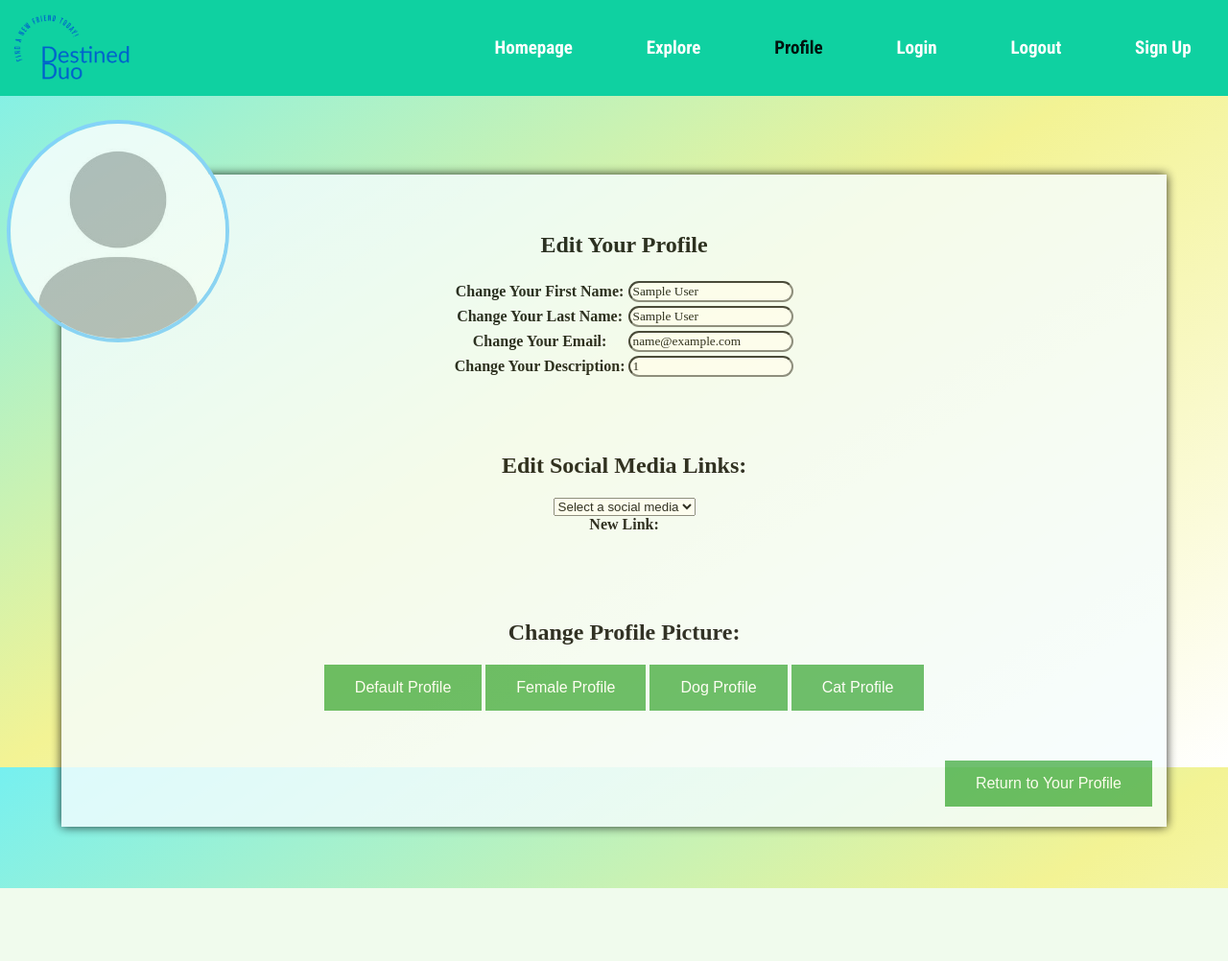
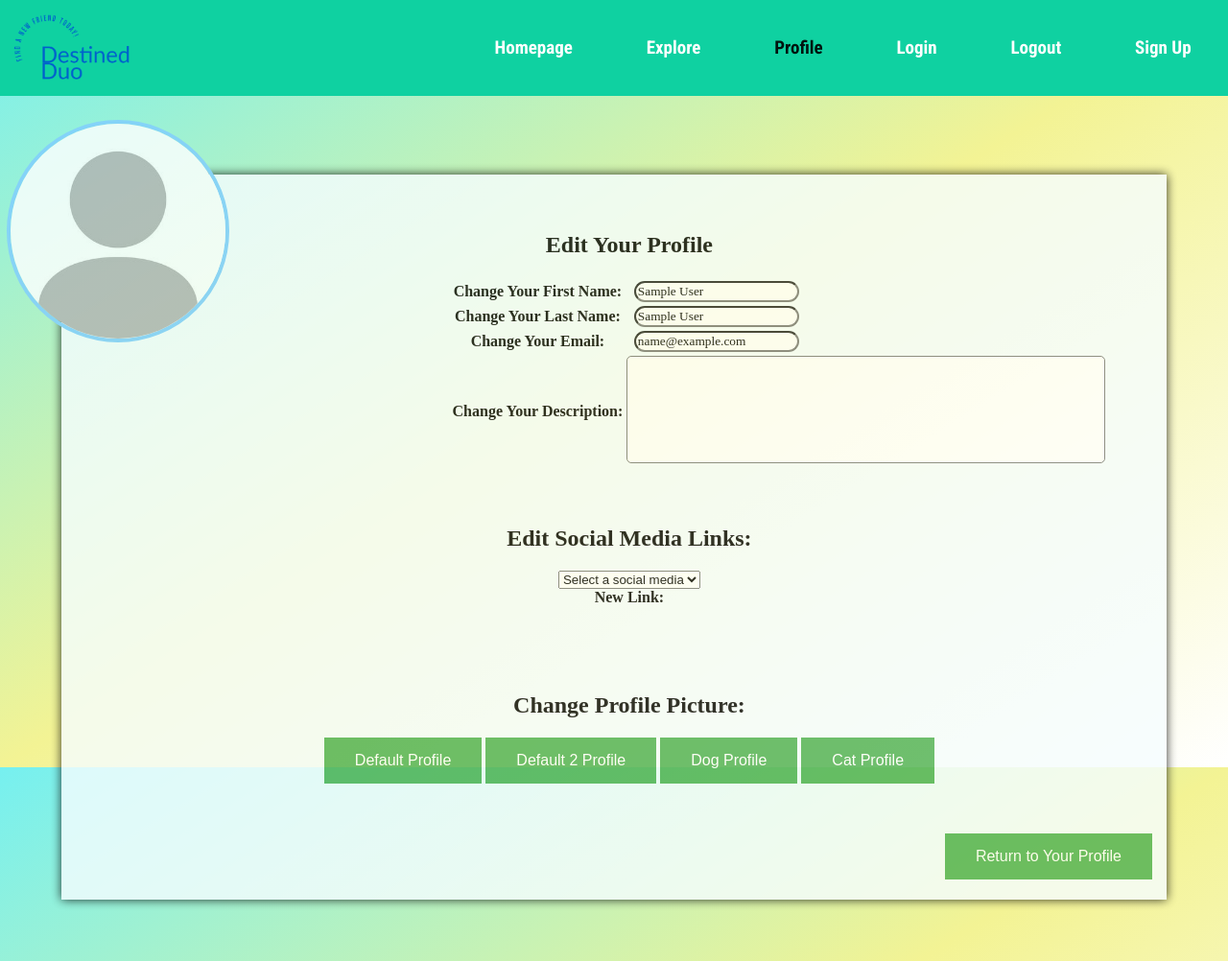
Before and after one commit to ITWS-2110-Group-1-BARK/Project, a PHP site: page /pages/edit_profile.php in a window 1280 px wide. Shown: the whole page at 96% size. Before the commit the page ends 926 px from the top, so only its background shows below. Run offline with PHP 8.4, Linux system fonts and the light colour scheme; the visitor is signed in with stand-in values (Sample User, id 1); data comes from the database, SQL or seed files in the repository; data that the repository does not hold is empty; some libraries are stand-ins or nearby versions.

Commit message:
made edits to the profile page from presentation

```diff
--- a/pages/edit_profile.php
+++ b/pages/edit_profile.php
@@ -57,7 +57,9 @@
 
                     <tr>
                         <td style = "font-weight: bold;" >Change Your Description: </td>
-                        <td><input onchange = "change_pfp('desc', this);" class = "form-control" type="text" name = "desc" required value = "<?php echo $_SESSION['desc']; ?>"> </td>
+                        <td>
+                            <textarea onchange = "change_pfp('desc', this);" class = "form-control" id = "desc_edit" type="text" name = "desc" required value = "<?php echo $_SESSION['desc']; ?>">  </textarea>
+                        </td>
                     </tr>
 
                 </table>
@@ -65,7 +67,7 @@
             <br/>
             <p class = "msg" id = "profile_msg"></p>
 
-            <br/><br/>
+            <br/>
 
             <h2>Edit Social Media Links: </h2>
             <form id = "social_media_form" method = "POST">
@@ -91,7 +93,7 @@
 
             <h2> Change Profile Picture: </h2>
             <button type="button" class = "no_float" onclick = "change_pfpicture('default.png');">Default Profile</button>
-            <button type="button" class = "no_float" onclick = "change_pfpicture('female.png');">Female Profile</button>
+            <button type="button" class = "no_float" onclick = "change_pfpicture('female.png');">Default 2 Profile</button>
             <button type="button" class = "no_float" onclick = "change_pfpicture('dog.png');">Dog Profile</button>
             <button type="button" class = "no_float" onclick = "change_pfpicture('cat.jpeg');">Cat Profile</button>
             <p class = "msg" id = "pfp_msg"></p>
--- a/style.css
+++ b/style.css
@@ -1023,8 +1023,8 @@ p.account a:hover{
   cursor: pointer;
   border-radius: 50%;
   width: 1px;
-  padding-left: 7%;
-  padding-right:7%;
+  padding-left: 75px;
+  padding-right:75px;
   flex-shrink: 1;
   color: rgb(255, 255, 255);
   font-weight: bolder;
@@ -1039,7 +1039,6 @@ p.account a:hover{
   cursor: pointer;
   color: red;
   transition: all 0.5s ease;
-
   font-size: 35px;
   font-weight: bold;
 }
@@ -1149,4 +1148,16 @@ p.account a:hover{
   font-size:100%;
 }
 
+#desc_edit {
+  font-family: 'Raleway';
+  width: 260%;
+  height: 100px;
+  padding: 5px 5px;
+  line-height: 20px;
+  display:inline-block;
+  white-space: initial;
+  border-radius:5px;
+  resize: none;
+  font-size: 88%;
+}
 /* End of Profile page styling */
```
